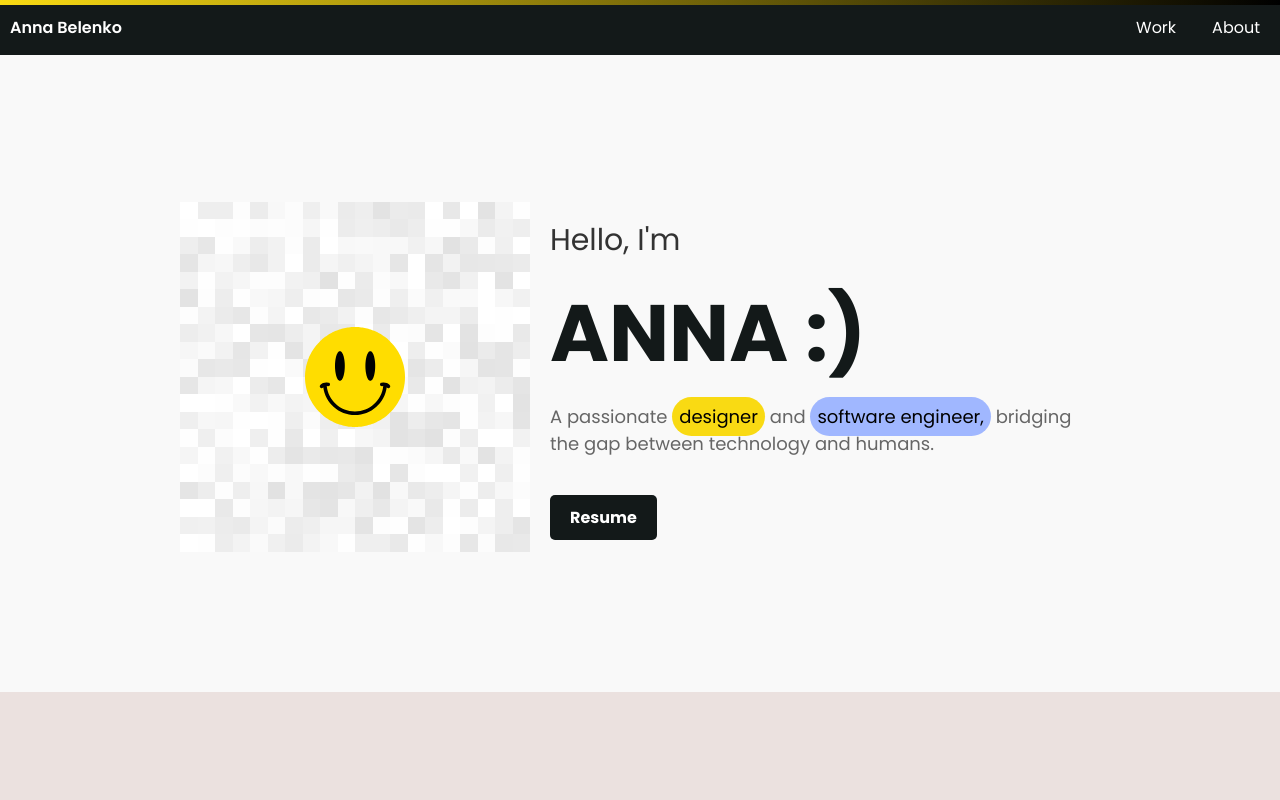
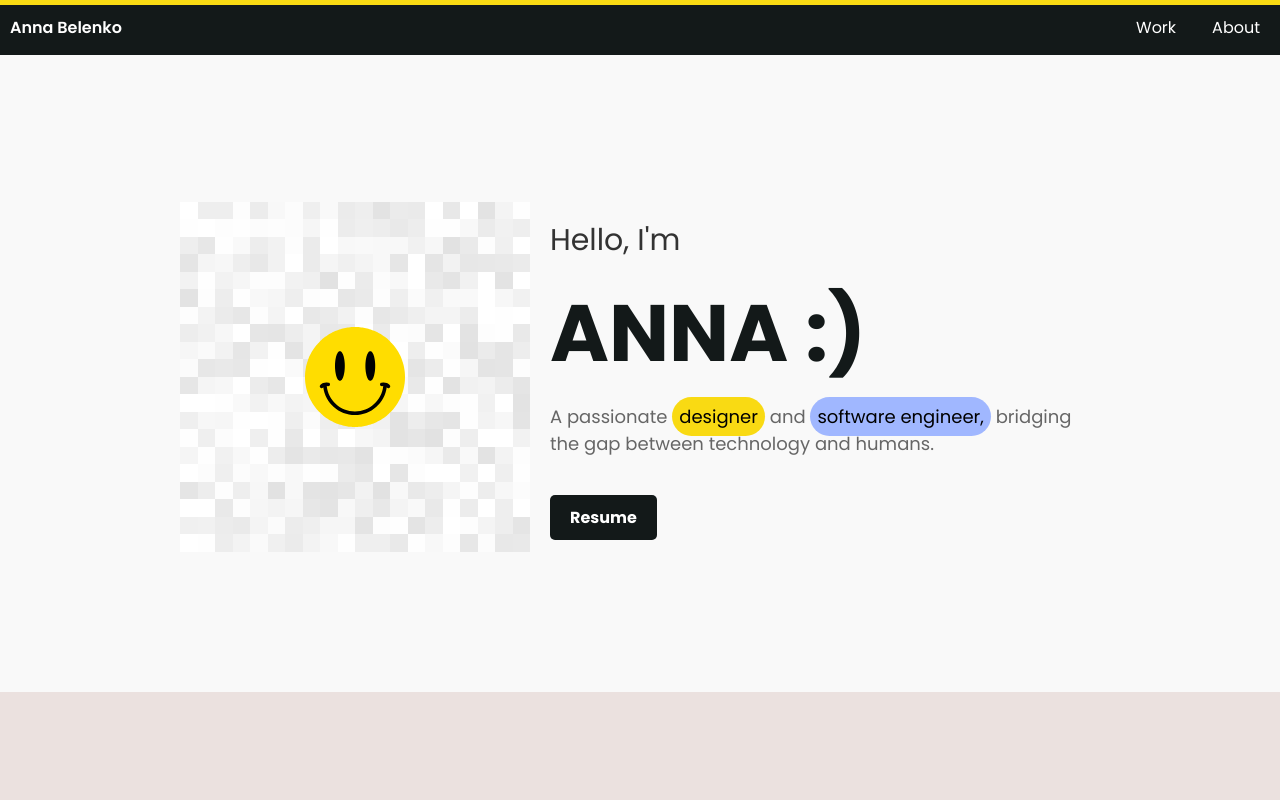
Before and after one commit to annabelenko/personal-website-react, a React (Create React App) app: page / in a window 1280 px wide. Shown: the top 800 px of the page. Built offline with nearby package versions, Linux system fonts and the light colour scheme.

Commit message:
Update scroll bar

```diff
--- a/src/App.css
+++ b/src/App.css
@@ -16,7 +16,7 @@ body {
   left: 0;
   height: 5px;
   width: 100%;
-  background: linear-gradient(to right, #f9da13, black); /* Gradient color */
+  background: #f9da13; /* Gradient color */
   transform-origin: 0%;
   z-index: 1100; /* Higher than Navbar (1000) */
 }
```
